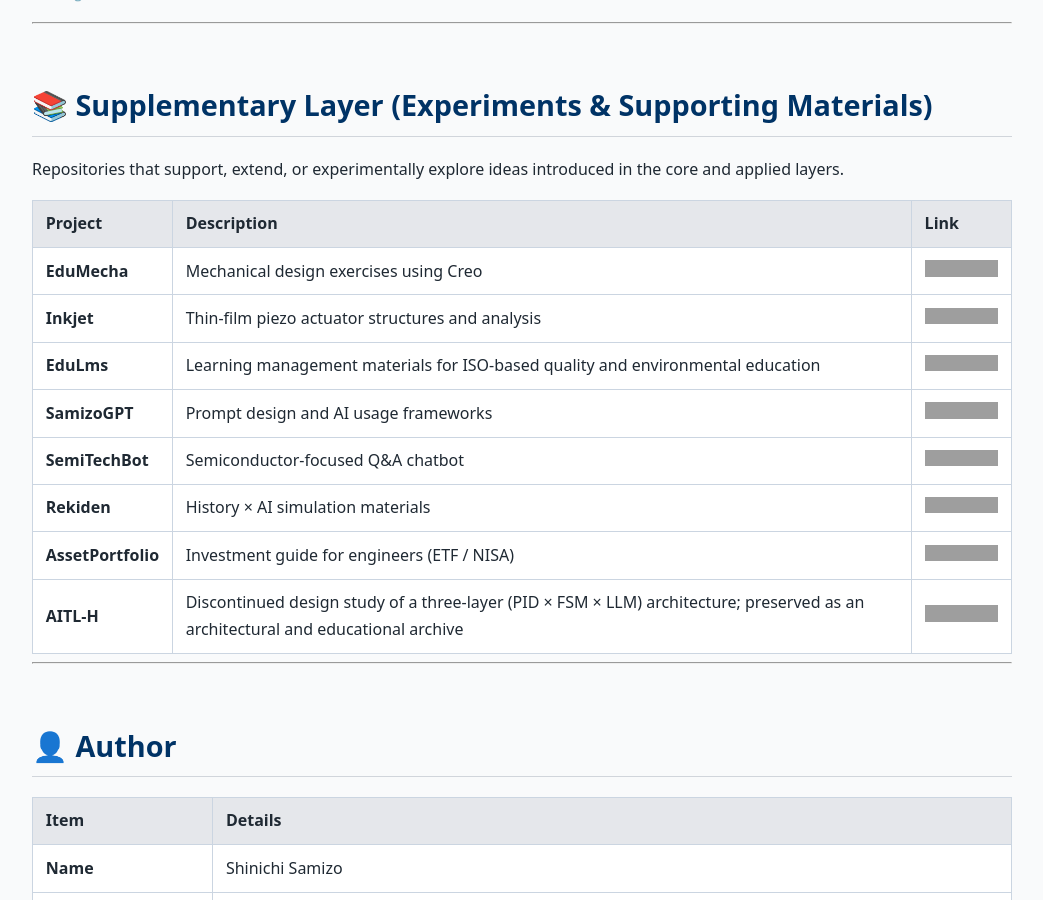
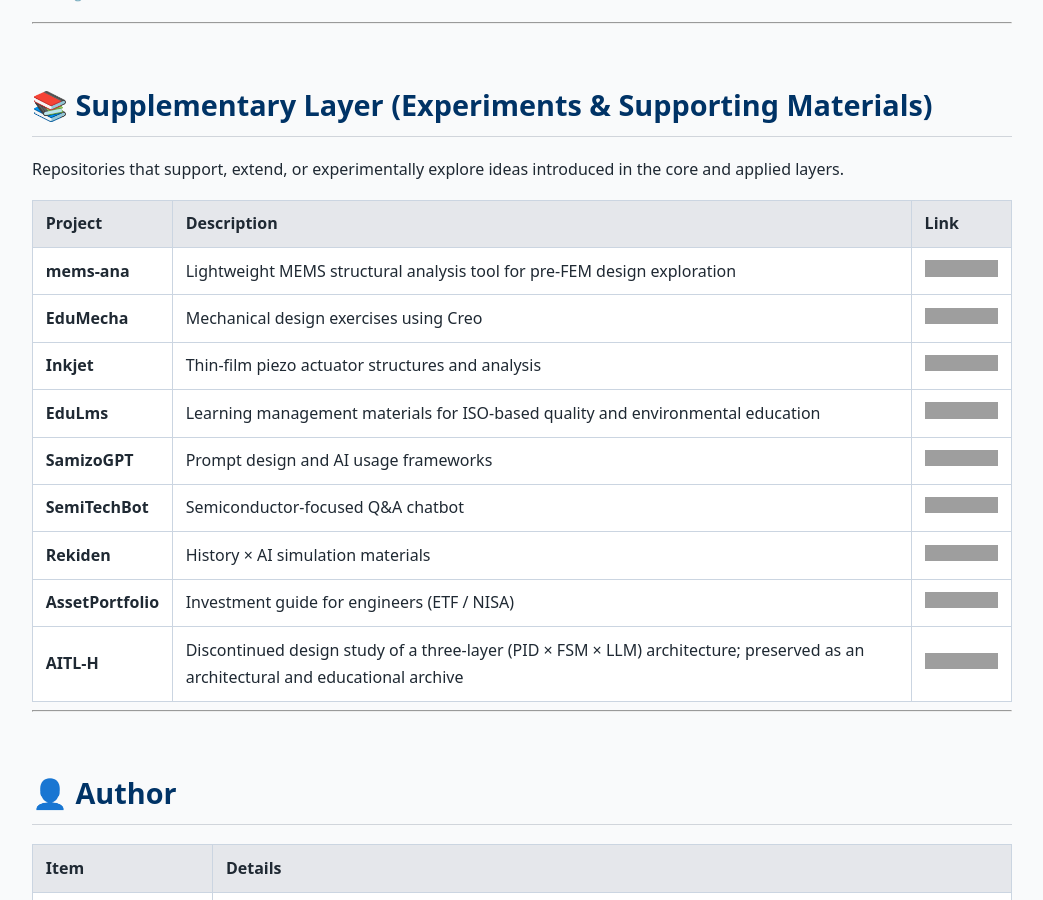
Before and after one commit to Samizo-AITL/Samizo-AITL.github.io, a Jekyll site: the page built from en/index.md, in a window 1280 px wide and 900 px high, scrolled down 3908 px. Shown: the whole window, without its empty margins (118-1161 px from the left). Built offline with Jekyll 4.4.1, drawn with Linux system fonts in a browser that asks for light colours; grey boxes are pictures that could not be loaded.

Commit message:
Update index.md

```diff
--- a/en/index.md
+++ b/en/index.md
@@ -161,6 +161,7 @@
 
 | Project | Description | Link |
 |--------|-------------|------|
+| **mems-ana** | Lightweight MEMS structural analysis tool for pre-FEM design exploration | [![Site](https://img.shields.io/badge/View-Site-brightgreen?logo=github)](https://samizo-aitl.github.io/mems-ana/) |
 | **EduMecha** | Mechanical design exercises using Creo | [![Site](https://img.shields.io/badge/View-Site-brightgreen?logo=github)](https://samizo-aitl.github.io/EduMecha/) |
 | **Inkjet** | Thin-film piezo actuator structures and analysis | [![Site](https://img.shields.io/badge/View-Site-brightgreen?logo=github)](https://samizo-aitl.github.io/Inkjet/) |
 | **EduLms** | Learning management materials for ISO-based quality and environmental education | [![Site](https://img.shields.io/badge/View-Site-brightgreen?logo=github)](https://samizo-aitl.github.io/EduLms/) |
```
